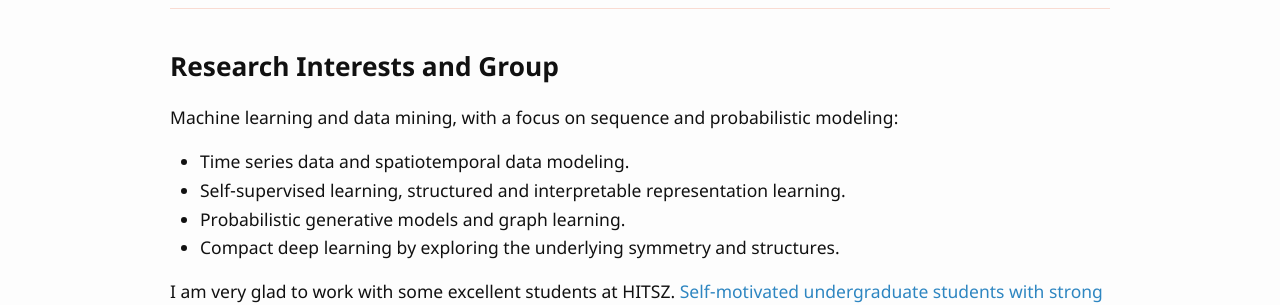
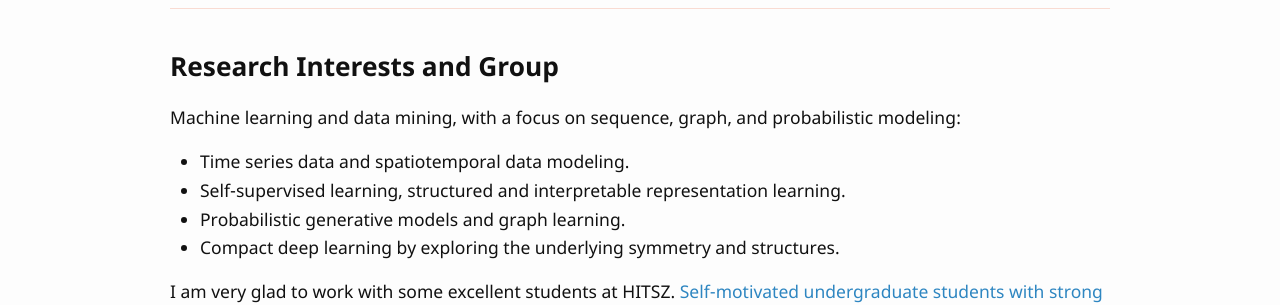
Before and after one commit to boathit/boathit.github.io, a Jekyll site: the page built from index.md, in a window 1280 px wide and 900 px high. Shown: the part 340-645 px from the top of the window. Built offline with Jekyll 4.4.1, drawn with Linux system fonts in a browser that asks for light colours; some web fonts are replaced; our own code applies the rules of GitHub Pages for plain Markdown files.

Commit message:
update 20240619

```diff
--- a/index.md
+++ b/index.md
@@ -15,7 +15,7 @@ Assistant Professor of School of Computer Science and Technology at Harbin Insti
 
 ## Research Interests and Group
 
-Machine learning and data mining, with a focus on sequence and probabilistic modeling:
+Machine learning and data mining, with a focus on sequence, graph, and probabilistic modeling:
 * Time series data and spatiotemporal data modeling.
 * Self-supervised learning, structured and interpretable representation learning.
 * Probabilistic generative models and graph learning.
@@ -36,7 +36,7 @@ I am very glad to work with some excellent students at HITSZ. <font color="#2E86
 {: rules="groups"}
 
 \
-$$\dagger$$ *co-supervised with Prof. [Xinyang Chen](https://faculty.hitsz.edu.cn/chenxinyang).*
+$$\dagger$$ *co-supervised with Prof. [Xinyang Chen](https://faculty.hitsz.edu.cn/chenxinyang)*.
 
 ---
 
```
